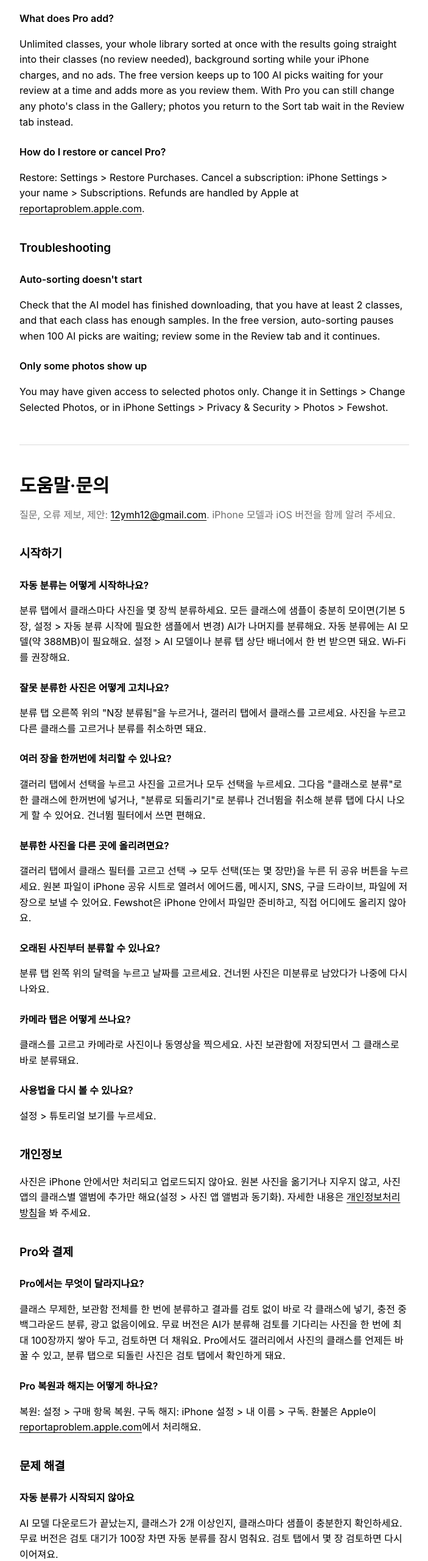
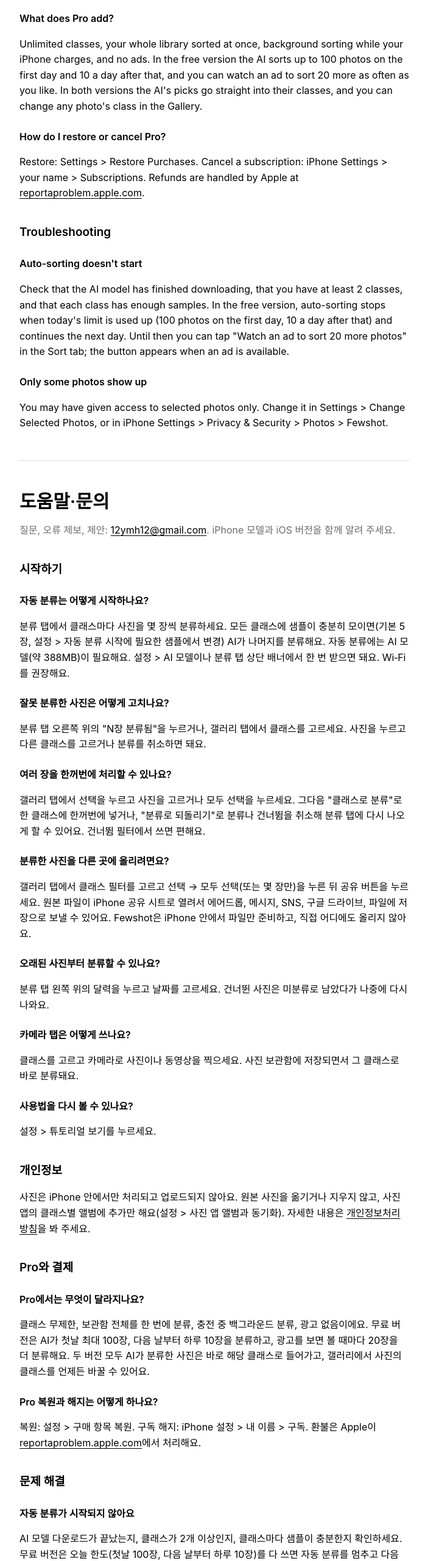
Before and after one commit to goyo-drive/goyo-drive.github.io, a plain HTML site: page fewshot/support/index.html in a window 1280 px wide. Shown: the part 1550-4110 px from the top of the page at 61% size, without its empty margins (288-991 px from the left). Drawn offline with Linux system fonts and the light colour scheme.

Commit message:
Update fewshot pages

```diff
--- a/fewshot/support/index.html
+++ b/fewshot/support/index.html
@@ -37,13 +37,13 @@
 
     <h2>Pro and purchases</h2>
     <h3>What does Pro add?</h3>
-    <p>Unlimited classes, your whole library sorted at once with the results going straight into their classes (no review needed), background sorting while your iPhone charges, and no ads. The free version keeps up to 100 AI picks waiting for your review at a time and adds more as you review them. With Pro you can still change any photo's class in the Gallery; photos you return to the Sort tab wait in the Review tab instead.</p>
+    <p>Unlimited classes, your whole library sorted at once, background sorting while your iPhone charges, and no ads. In the free version the AI sorts up to 100 photos on the first day and 10 a day after that, and you can watch an ad to sort 20 more as often as you like. In both versions the AI's picks go straight into their classes, and you can change any photo's class in the Gallery.</p>
     <h3>How do I restore or cancel Pro?</h3>
     <p>Restore: Settings &gt; Restore Purchases. Cancel a subscription: iPhone Settings &gt; your name &gt; Subscriptions. Refunds are handled by Apple at <a href="https://reportaproblem.apple.com">reportaproblem.apple.com</a>.</p>
 
     <h2>Troubleshooting</h2>
     <h3>Auto-sorting doesn't start</h3>
-    <p>Check that the AI model has finished downloading, that you have at least 2 classes, and that each class has enough samples. In the free version, auto-sorting pauses when 100 AI picks are waiting; review some in the Review tab and it continues.</p>
+    <p>Check that the AI model has finished downloading, that you have at least 2 classes, and that each class has enough samples. In the free version, auto-sorting stops when today's limit is used up (100 photos on the first day, 10 a day after that) and continues the next day. Until then you can tap "Watch an ad to sort 20 more photos" in the Sort tab; the button appears when an ad is available.</p>
     <h3>Only some photos show up</h3>
     <p>You may have given access to selected photos only. Change it in Settings &gt; Change Selected Photos, or in iPhone Settings &gt; Privacy &amp; Security &gt; Photos &gt; Fewshot.</p>
   </section>
@@ -75,13 +75,13 @@
 
     <h2>Pro와 결제</h2>
     <h3>Pro에서는 무엇이 달라지나요?</h3>
-    <p>클래스 무제한, 보관함 전체를 한 번에 분류하고 결과를 검토 없이 바로 각 클래스에 넣기, 충전 중 백그라운드 분류, 광고 없음이에요. 무료 버전은 AI가 분류해 검토를 기다리는 사진을 한 번에 최대 100장까지 쌓아 두고, 검토하면 더 채워요. Pro에서도 갤러리에서 사진의 클래스를 언제든 바꿀 수 있고, 분류 탭으로 되돌린 사진은 검토 탭에서 확인하게 돼요.</p>
+    <p>클래스 무제한, 보관함 전체를 한 번에 분류, 충전 중 백그라운드 분류, 광고 없음이에요. 무료 버전은 AI가 첫날 최대 100장, 다음 날부터 하루 10장을 분류하고, 광고를 보면 볼 때마다 20장을 더 분류해요. 두 버전 모두 AI가 분류한 사진은 바로 해당 클래스로 들어가고, 갤러리에서 사진의 클래스를 언제든 바꿀 수 있어요.</p>
     <h3>Pro 복원과 해지는 어떻게 하나요?</h3>
     <p>복원: 설정 &gt; 구매 항목 복원. 구독 해지: iPhone 설정 &gt; 내 이름 &gt; 구독. 환불은 Apple이 <a href="https://reportaproblem.apple.com">reportaproblem.apple.com</a>에서 처리해요.</p>
 
     <h2>문제 해결</h2>
     <h3>자동 분류가 시작되지 않아요</h3>
-    <p>AI 모델 다운로드가 끝났는지, 클래스가 2개 이상인지, 클래스마다 샘플이 충분한지 확인하세요. 무료 버전은 검토 대기가 100장 차면 자동 분류를 잠시 멈춰요. 검토 탭에서 몇 장 검토하면 다시 이어져요.</p>
+    <p>AI 모델 다운로드가 끝났는지, 클래스가 2개 이상인지, 클래스마다 샘플이 충분한지 확인하세요. 무료 버전은 오늘 한도(첫날 100장, 다음 날부터 하루 10장)를 다 쓰면 자동 분류를 멈추고 다음 날 이어서 해요. 그 전에 더 분류하려면 분류 탭에서 '광고 보고 20장 더 분류하기'를 누르세요. 이 버튼은 볼 수 있는 광고가 있을 때 나와요.</p>
     <h3>일부 사진만 보여요</h3>
     <p>선택한 사진에만 접근을 허용했을 수 있어요. 설정 &gt; 선택한 사진 변경, 또는 iPhone 설정 &gt; 개인정보 보호 및 보안 &gt; 사진 &gt; Fewshot에서 바꿀 수 있어요.</p>
   </section>
```
Also changed, not shown: fewshot/index.html (+1 -1 lines), fewshot/privacy/index.html (+2 -2 lines), index.html (+0 -6 lines).
